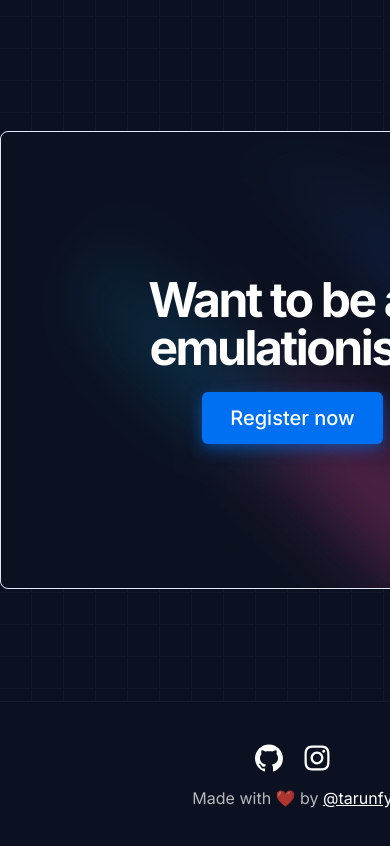
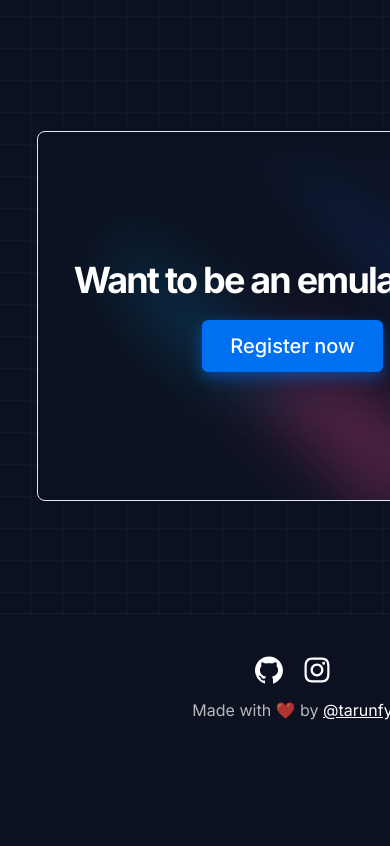
Before and after one commit to tarunfy/Emulation, a Next.js app: page / in a window 390 px wide. Shown: the part 3600-4446 px from the top of the page. After the commit the page ends 4362 px from the top, so only its background shows below. Built offline with nearby package versions, Linux system fonts and the light colour scheme.

Commit message:
added responsiveness in join  us section

```diff
--- a/components/Join/index.jsx
+++ b/components/Join/index.jsx
@@ -1,7 +1,7 @@
 const Join = () => {
   return (
-    <div className="bg-join-bg relative bg-cover p-36 max-w-5xl rounded-lg mx-auto  flex flex-col items-center justify-center my-28 border">
-      <h1 className="text-white tracking-tighter text-5xl max-w-3xl text-center font-bold mb-5">
+    <div className="bg-join-bg relative bg-cover px-8 py-32 lg:p-36 xl:px-24 xl:py-32 md:px-20 md:py-32 sm:py-32 sm:px-16 xl:max-w-5xl max-w-lg sm:max-w-xl md:max-w-2xl lg:max-w-4xl rounded-lg mx-auto  flex flex-col items-center justify-center my-28 border">
+      <h1 className="text-white tracking-tighter text-4xl lg:text-5xl xl:text-6xl md:text-4xl sm:text-4xl lg:max-w-3xl text-center font-bold mb-5">
         Want to be an emulationist?
       </h1>
       <a
```
